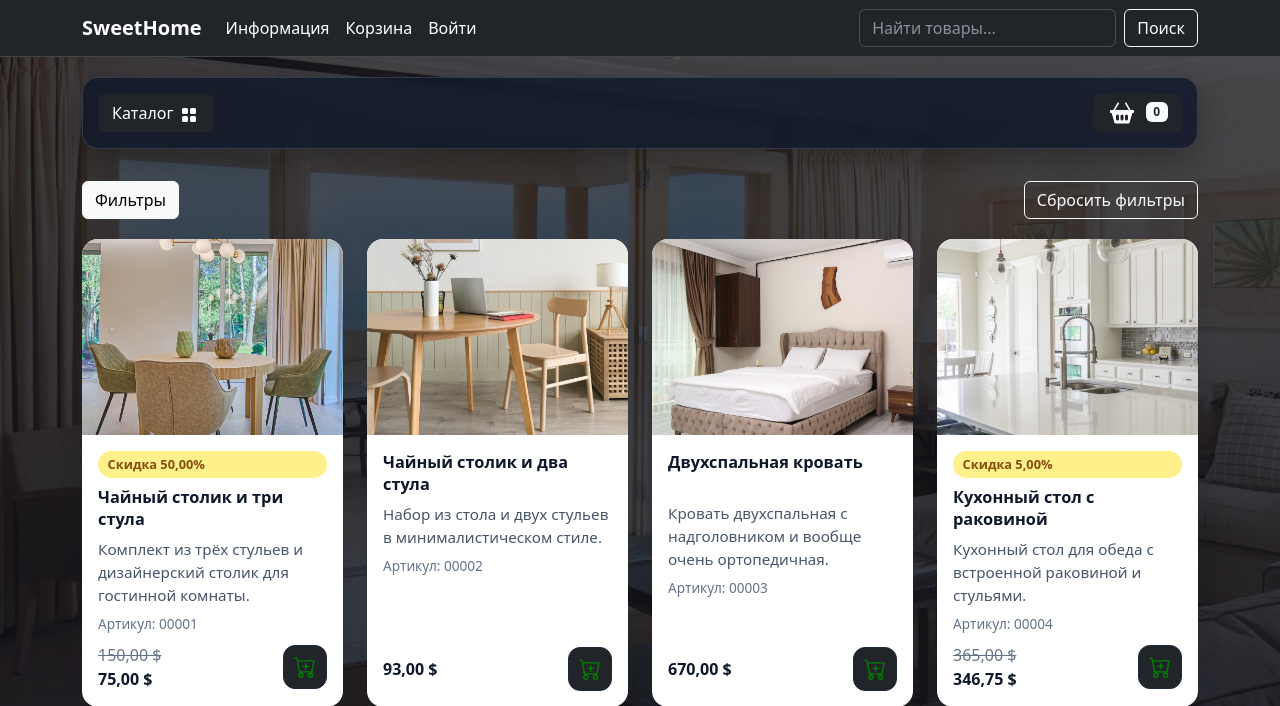
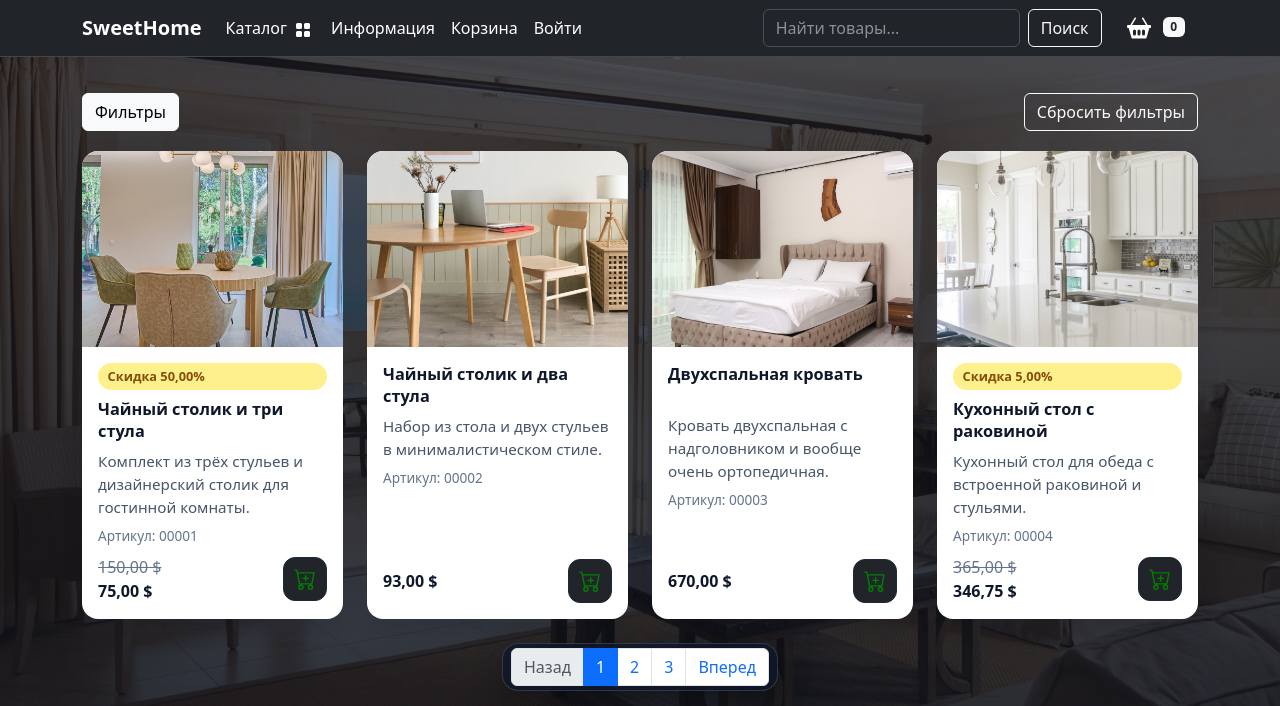
Before and after one commit to alekseikogan/sweethome, a Django app: page /catalog/all/ in a window 1280 px wide. Shown: the top 706 px of the page. Run offline with Django 4.2, Linux system fonts and the light colour scheme; data comes from the database, SQL or seed files in the repository; data that the repository does not hold is empty; some libraries are stand-ins or nearby versions.

Commit message:
реДизан часть 2

```diff
--- a/app_root/templates/base.html
+++ b/app_root/templates/base.html
@@ -32,6 +32,18 @@
                 </button>
                 <div class="collapse navbar-collapse" id="navbarSupportedContent">
                     <ul class="navbar-nav me-auto mb-2 mb-lg-0">
+                        <li class="nav-item dropdown">
+                            <a class="nav-link dropdown-toggle text-white" href="#" role="button" data-bs-toggle="dropdown" aria-expanded="false">
+                                Каталог
+                                <img class="mx-1" src="{% static "deps/icons/grid-fill.svg" %}" alt="Catalog Icon" width="16" height="16">
+                            </a>
+                            <ul class="dropdown-menu">
+                                {% tag_categories as categories %}
+                                {% for cat in categories %}
+                                    <li><a class="dropdown-item" href="{% url 'catalog:index' cat.slug %}">{{cat.name}}</a></li>
+                                {% endfor %}
+                            </ul>
+                        </li>
                         <li class="nav-item dropdown ">
                             <a class="nav-link dropdown-toggle text-white" href="#" role="button"
                                 data-bs-toggle="dropdown" aria-expanded="false">
@@ -72,10 +84,12 @@
                     </ul>
 
                     <!-- Форма поиска -->
-                    <form class="d-flex gap-2" role="search" action='{% url 'catalog:search' %}' method='get'>
+                    <form class="d-flex gap-2 me-2" role="search" action='{% url 'catalog:search' %}' method='get'>
                         <input class="form-control" type="search" name='q' placeholder="Найти товары..." aria-label="Введите текст">
                         <button class="btn btn-outline-light" type="submit">Поиск</button>
                     </form>
+                    {% block modal_cart %}
+                    {% endblock %}
 
                 </div>
             </div>
@@ -83,25 +97,6 @@
     </header>
 
     <section class="app-shell">
-        <div class="container mb-3">
-            <div class="glass-panel p-3 d-flex flex-wrap align-items-center justify-content-between gap-2">
-                <div class="dropdown">
-                    <button class="btn btn-dark dropdown-toggle" type="button" data-bs-toggle="dropdown" aria-expanded="false">
-                        Каталог
-                        <img class="mx-1" src="{% static "deps/icons/grid-fill.svg" %}" alt="Catalog Icon" width="16" height="16">
-                    </button>
-                    <ul class="dropdown-menu">
-                        {% tag_categories as categories %}
-                        {% for cat in categories %}
-                            <li><a class="dropdown-item" href="{% url 'catalog:index' cat.slug %}">{{cat.name}}</a></li>
-                        {% endfor %}
-                    </ul>
-                </div>
-                {% block modal_cart %}
-                {% endblock %}
-            </div>
-        </div>
-
         <div class="container">
             <div class="row">
                 <div class="col-12">
--- a/app_root/templates/includes/cart_button.html
+++ b/app_root/templates/includes/cart_button.html
@@ -21,7 +21,7 @@
                     aria-label="Close"></button>
             </div>
             <div class="modal-body">
-                <h3 class="text-center mb-4">Корзина</h3>
+                <h3 class="text-center mb-4 text-dark">Корзина</h3>
                 <div class="container" id="cart-items-container">
                     {% include "carts/includes/included_cart.html" %}
                 </div>
```
Also changed, not shown: app_root/orders/forms.py (+2 -14 lines).
